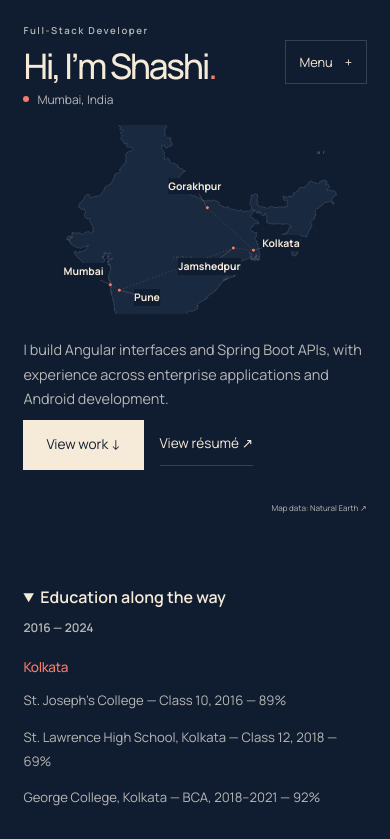
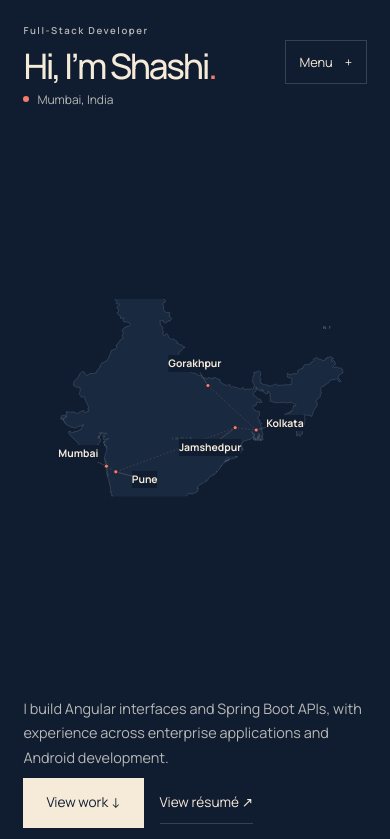
Before and after one commit to kt-shashi/kt-shashi.github.io, an Angular app: page / in a window 390 px wide. Shown: the top 839 px of the page. Built offline with nearby package versions, Linux system fonts and the light colour scheme.

Commit message:
Give the opening journey map the full first screen

```diff
--- a/src/app/journey.scss
+++ b/src/app/journey.scss
@@ -4,10 +4,11 @@
 .opening {
   display: grid;
   grid-template-areas: 'intro map links';
-  grid-template-columns: minmax(0, 1fr) minmax(0, 3.4fr) minmax(0, 1fr);
+  grid-template-columns: minmax(0, 1fr) minmax(0, 4.4fr) minmax(0, 1fr);
   gap: clamp(0.8rem, 1.8vw, 2rem);
   align-items: center;
-  min-height: min(78svh, 52rem);
+  min-height: 100vh;
+  min-height: 100dvh;
   padding-block: clamp(1rem, 4vh, 3rem);
 }
 .map-stage {
@@ -18,14 +19,14 @@
   .opening {
     grid-template-columns: minmax(0, 1fr) auto;
     grid-template-areas: 'intro toggle' 'links links' 'map map' 'bio bio';
-    min-height: auto;
+    grid-template-rows: auto auto 1fr auto;
     gap: 0.5rem 1rem;
     padding-block: 1rem;
   }
   .map-stage {
-    max-width: min(100%, 105svh);
+    max-width: 115svh;
     justify-self: center;
-    width: 100%;
+    width: calc(100% + 1rem);
   }
 }
 svg {
```
